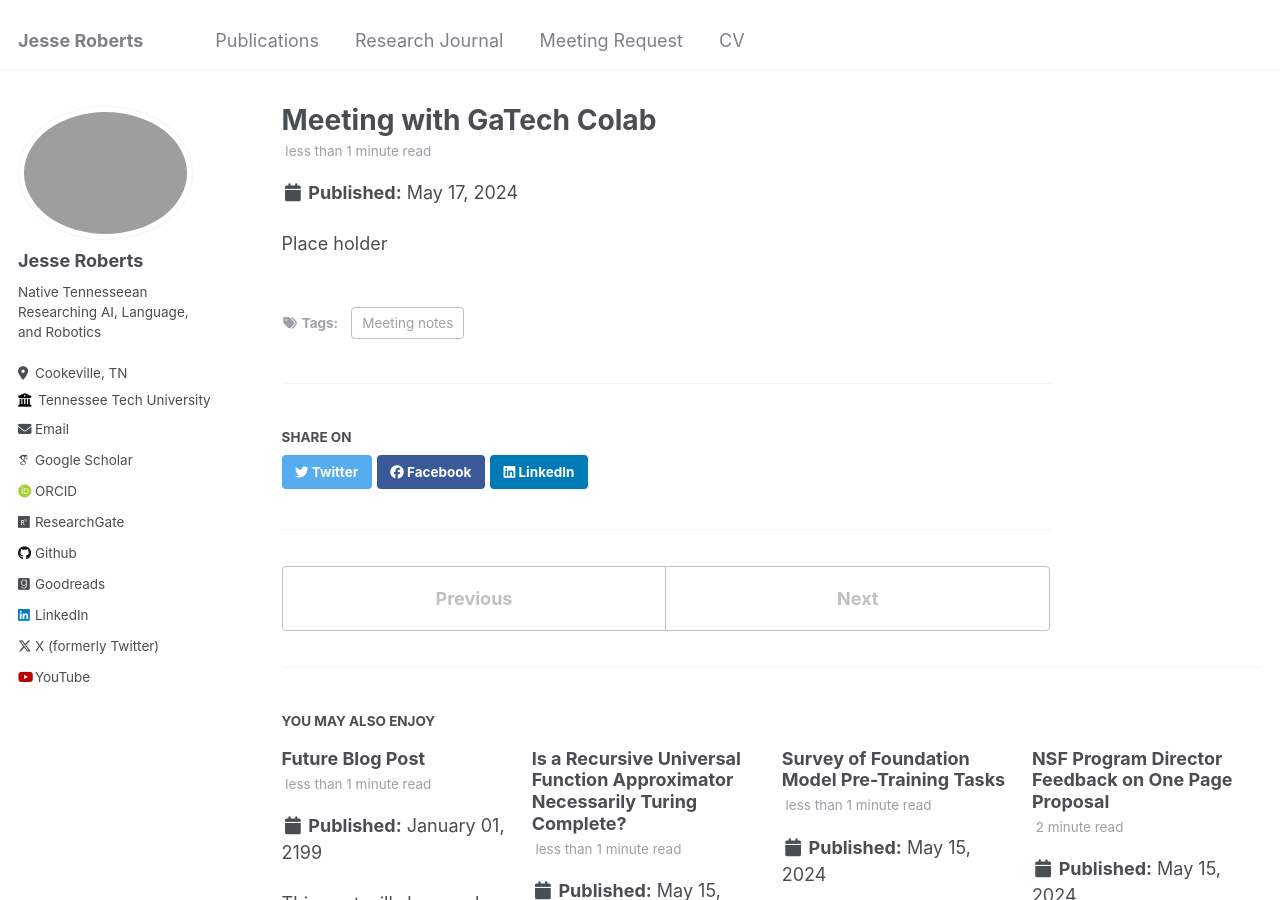
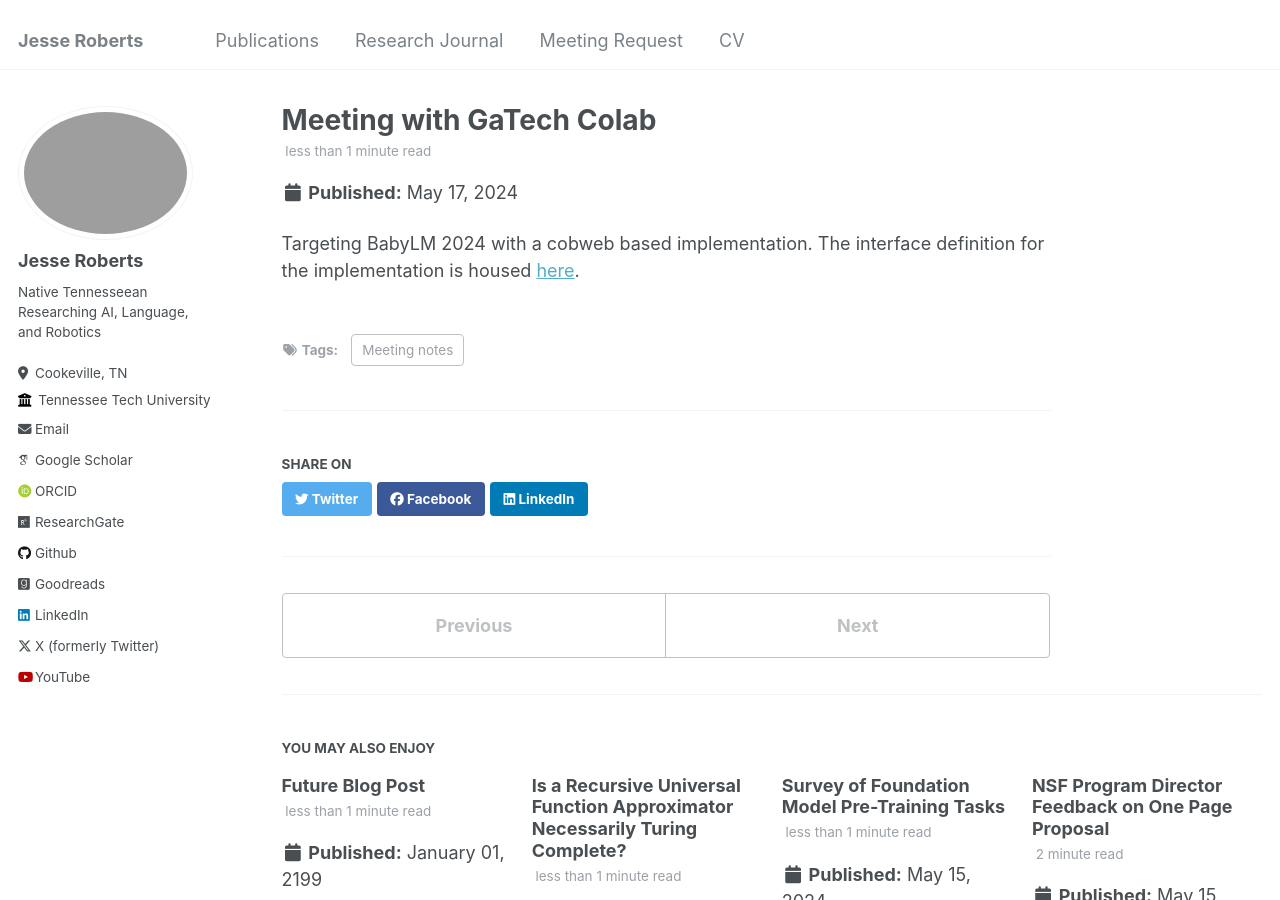
Before and after one commit to JesseTNRoberts/JesseTNRoberts.github.io, a Jekyll site: the page built from _posts/2024-05-17-MeetingNotesMacClellan.md, in a window 1280 px wide and 900 px high. Built offline with Jekyll 4.4.1, drawn with Linux system fonts in a browser that asks for light colours; some web fonts are replaced.

Commit message:
Update 2024-05-17-MeetingNotesMacClellan.md

```diff
--- a/_posts/2024-05-17-MeetingNotesMacClellan.md
+++ b/_posts/2024-05-17-MeetingNotesMacClellan.md
@@ -6,4 +6,4 @@ tags:
   - Meeting notes
 ---
 
-Place holder
+Targeting BabyLM 2024 with a cobweb based implementation. The interface definition for the implementation is housed [here](https://github.com/EleutherAI/lm-evaluation-harness/blob/big-refactor/docs/model_guide.md).
```
